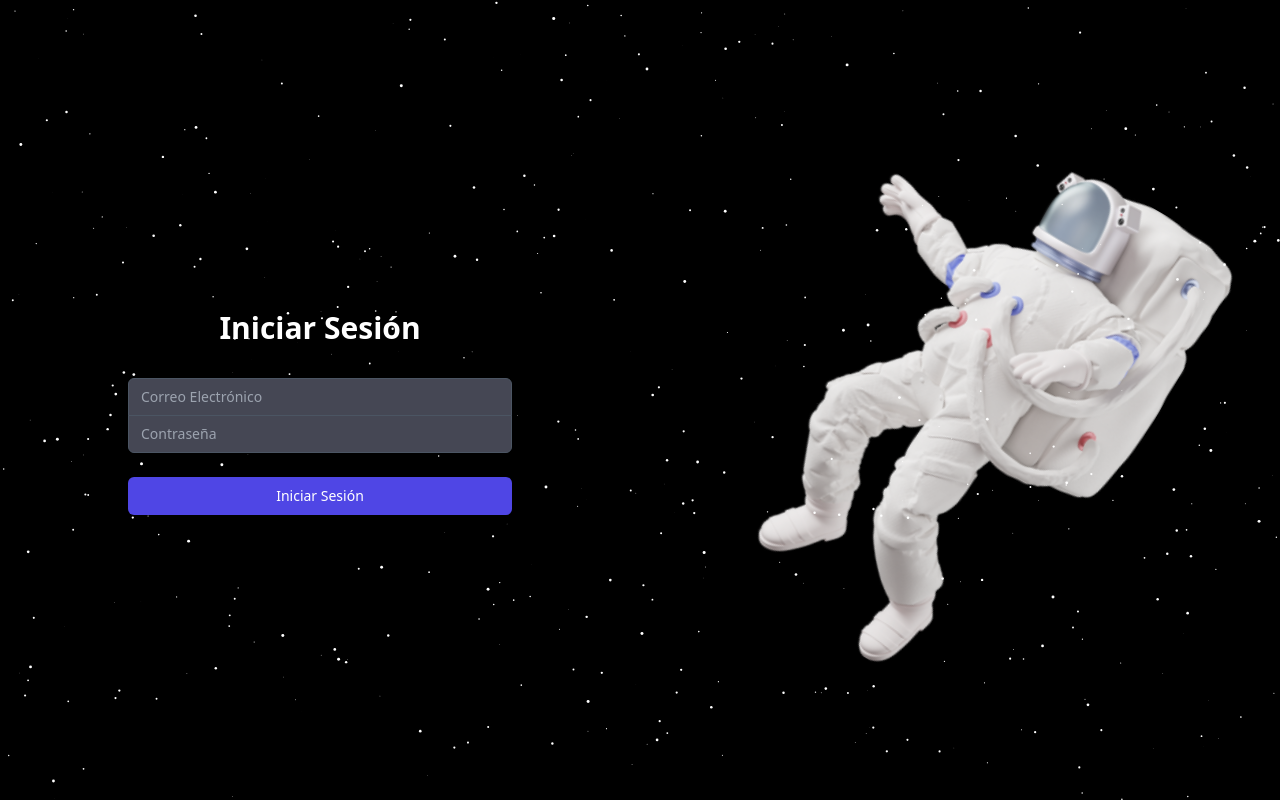
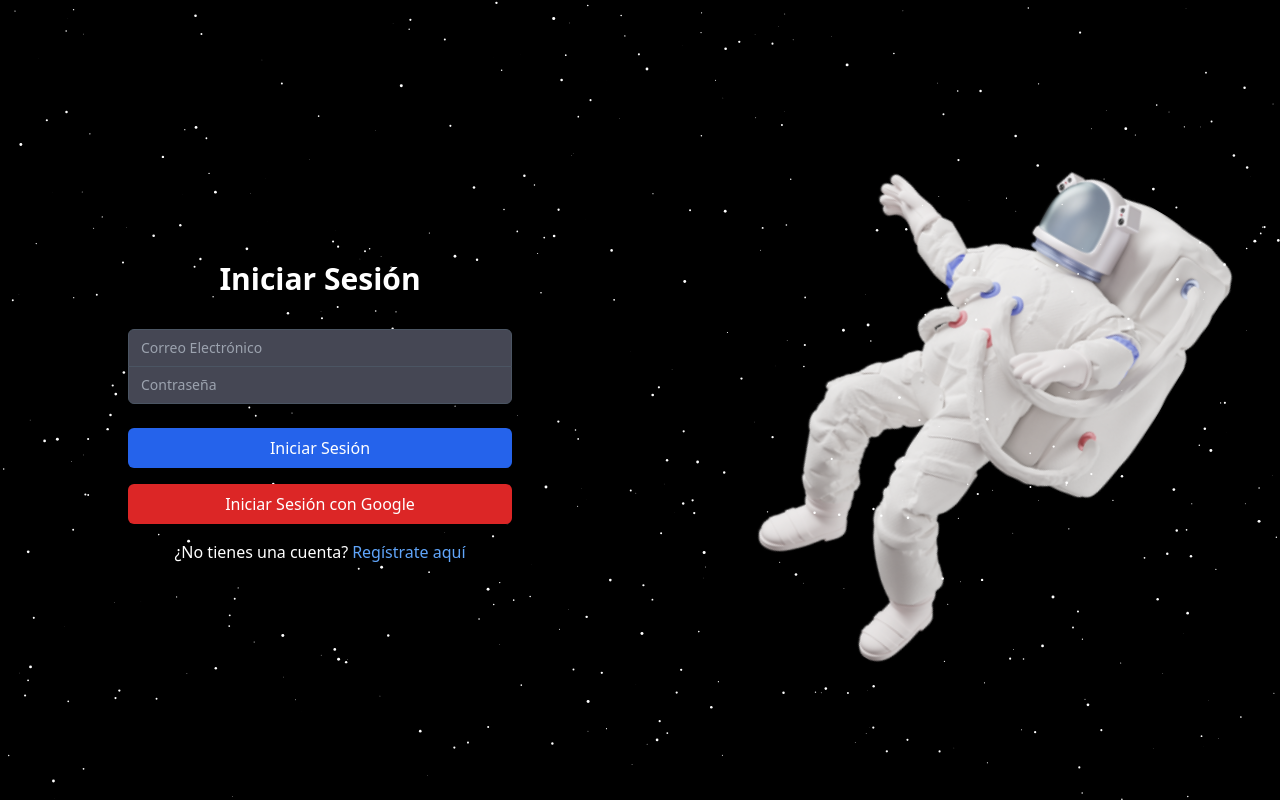
Before and after one commit to rotosaurio/spaceapps, a Next.js app: page /login in a window 1280 px wide. Built offline with nearby package versions, Linux system fonts and the light colour scheme; no server answers.

Commit message:
login con google

```diff
--- a/pages/foro.js
+++ b/pages/foro.js
@@ -20,23 +20,29 @@ export default function Foro() {
   const [contenido, setContenido] = useState('');
   const [categoria, setCategoria] = useState('');
   const [error, setError] = useState('');
+  const [mostrarFormulario, setMostrarFormulario] = useState(false);
   const [editando, setEditando] = useState(null);
   const [busqueda, setBusqueda] = useState('');
   const [categoriaSeleccionada, setCategoriaSeleccionada] = useState('');
-  const [mostrarFormulario, setMostrarFormulario] = useState(false);
   const [dropdownOpen, setDropdownOpen] = useState(false);
   const router = useRouter();
   const { data: session, status } = useSession();
   const [publicacionesPorCategoria, setPublicacionesPorCategoria] = useState({});
 
+  const displayName = session?.user?.name || 'Usuario Anónimo';
+
   useEffect(() => {
-    cargarPublicaciones();
-  }, []);
+    if (status === "unauthenticated") {
+      router.push('/login');
+    } else {
+      cargarPublicaciones();
+    }
+  }, [status, router]);
 
 
-  const cargarPublicaciones = async (cat = '') => {
+  const cargarPublicaciones = async () => {
     try {
-      const response = await axios.get(`/api/foro${cat ? `?categoria=${cat}` : ''}`);
+      const response = await axios.get('/api/foro');
       setPublicaciones(response.data);
 
       // Contar publicaciones por categoría
@@ -46,8 +52,7 @@ export default function Foro() {
       }, {});
       setPublicacionesPorCategoria(conteo);
     } catch (error) {
-      console.error("Error al cargar publicaciones:", error);
-      setError('Error al cargar publicaciones.');
+      console.error("Error al cargar las publicaciones:", error);
     }
   };
 
@@ -60,10 +65,8 @@ export default function Foro() {
       return;
     }
 
-    const nombreUsuario = session?.user?.name || 'Usuario Anónimo';
-
     try {
-      const data = { titulo, contenido, categoria, nombre: nombreUsuario };
+      const data = { titulo, contenido, categoria, nombre: displayName };
 
       if (editando) {
         await axios.put(`/api/foro?id=${editando._id}`, data);
@@ -154,7 +157,7 @@ export default function Foro() {
           <img src="/Logo cosmoXplora.png" alt="Logo CosmoXplora" className="w-full h-full object-contain" />
         </div>
         <div className="flex items-center">
-          <span className="text-white mr-4">{session?.user?.name || 'Usuario Anónimo'}</span>
+          <span className="text-white mr-4">{displayName}</span>
           <button
             onClick={toggleDropdown}
             className="text-white focus:outline-none"
--- a/pages/login.js
+++ b/pages/login.js
@@ -221,12 +221,25 @@ export default function Login() {
             <div>
               <button
                 type="submit"
-                className="group relative w-full flex justify-center py-2 px-4 border border-transparent
-                  text-sm font-medium rounded-md text-white bg-indigo-600 hover:bg-indigo-700 focus:outline-none
-                  focus:ring-2 focus:ring-offset-2 focus:ring-indigo-500"
+                className="w-full bg-blue-600 text-white py-2 px-4 rounded-md hover:bg-blue-700 focus:outline-none focus:ring-2 focus:ring-blue-500 focus:ring-opacity-50 mb-4"
               >
                 Iniciar Sesión
               </button>
+
+              <button
+                type="button"
+                onClick={() => signIn('google')}
+                className="w-full bg-red-600 text-white py-2 px-4 rounded-md hover:bg-red-700 focus:outline-none focus:ring-2 focus:ring-red-500 focus:ring-opacity-50 mb-4"
+              >
+                Iniciar Sesión con Google
+              </button>
+
+              <p className="text-center text-white">
+                ¿No tienes una cuenta?
+                <Link href="/register" className="text-blue-400 hover:text-blue-300 ml-1">
+                  Regístrate aquí
+                </Link>
+              </p>
             </div>
           </form>
           {error && <p className="mt-2 text-center text-sm text-red-600">{error}</p>}
--- a/pages/noticias.js
+++ b/pages/noticias.js
@@ -5,6 +5,8 @@ import { signOut, useSession } from "next-auth/react";
 export default function Noticias() {
   const router = useRouter();
   const { data: session, status } = useSession();
+
+  const displayName = session?.user?.name || 'Usuario Anónimo';
 
   const handleLogout = async () => {
     try {
@@ -43,7 +45,7 @@ export default function Noticias() {
           <img src="/Logo cosmoXplora.png" alt="Logo CosmoXplora" className="w-full h-full object-contain" />
         </div>
         <div className="flex items-center">
-          <span className="text-white mr-4">{session?.user?.name || 'Usuario Anónimo'}</span>
+          <span className="text-white mr-4">{displayName}</span>
           <button
             onClick={handleLogout}
             className="text-white bg-red-600 hover:bg-red-700 font-bold py-2 px-4 rounded"
```
Also changed, not shown: pages/api/auth/[...nextauth].js (+4 -4 lines).
